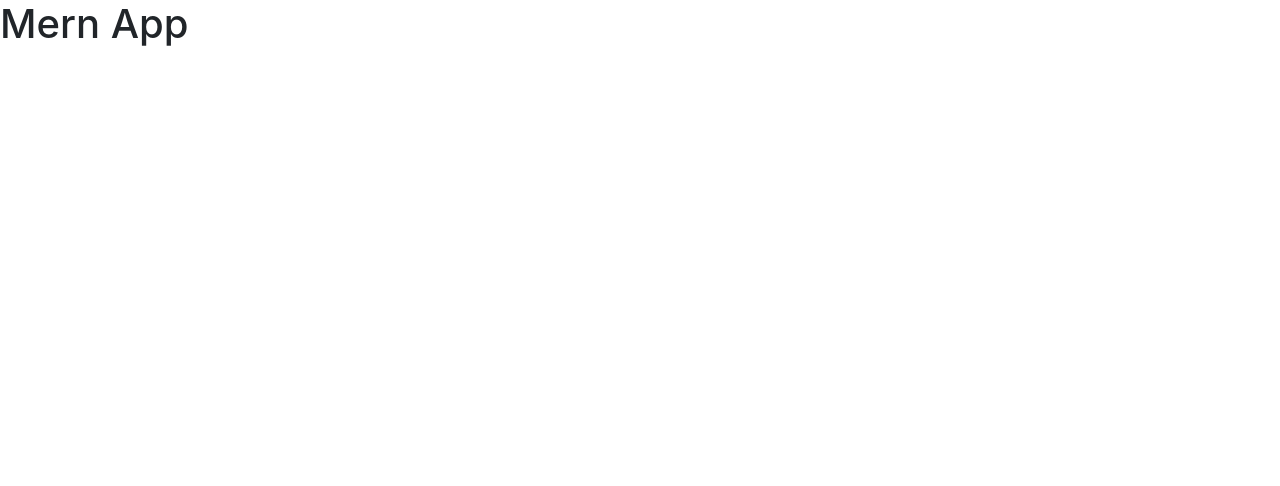
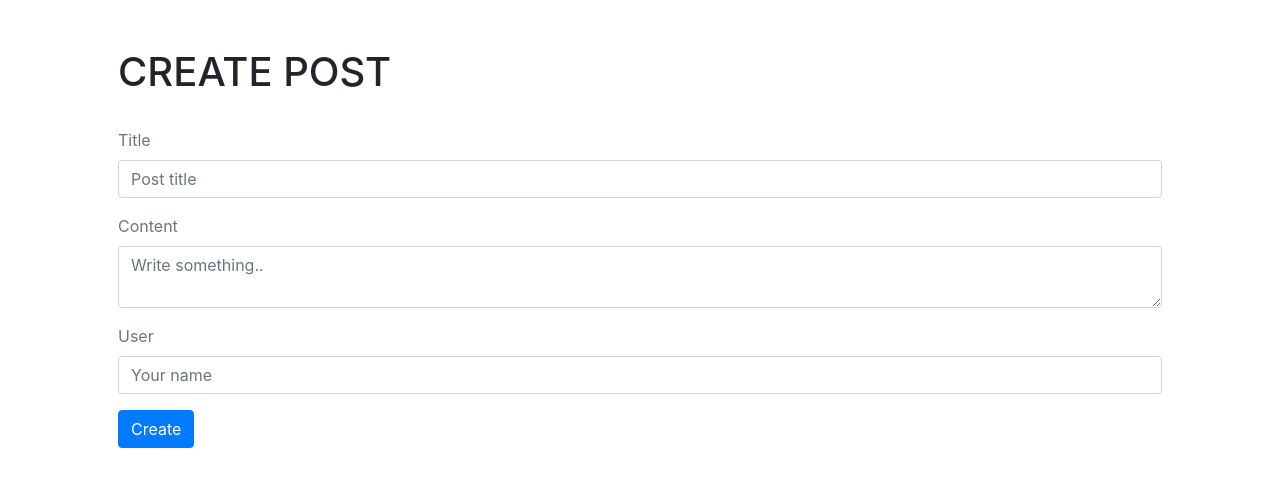
Before and after one commit to ika25/NotePad, a React (Create React App) app in the folder client/: page /create in a window 1280 px wide. Shown: the top 486 px of the page. Built offline with nearby package versions, Linux system fonts and the light colour scheme.

Commit message:
Post create form added

```diff
--- a/client/src/App.js
+++ b/client/src/App.js
@@ -1,7 +1,7 @@
 import React from 'react';
 
 const App = () => (
-    <div>
+    <div className="container p-5">
         <h1>Mern App</h1>
     </div>
 );
--- /dev/null
+++ b/client/src/Create.js
@@ -0,0 +1,27 @@
+import React, { useState } from 'react';//useState function to create a state.going to use event change handlers here and each of these input fields.
+
+const Create = () => (
+    <div className="container p-5">
+        <h1>CREATE POST</h1>
+        <br />
+        <form>
+            <div className="form-group">
+                <label className="text-muted">Title</label>
+                <input type="text" className="form-control" placeholder="Post title" required />
+            </div>
+            <div className="form-group">
+                <label className="text-muted">Content</label>
+                <textarea type="text" className="form-control" placeholder="Write something.." required />
+            </div>
+            <div className="form-group">
+                <label className="text-muted">User</label>
+                <input type="text" className="form-control" placeholder="Your name" required />
+            </div>
+            <div>
+                <button className="btn btn-primary">Create</button>
+            </div>
+        </form>
+    </div>
+);
+
+export default Create;
--- a/client/src/Routes.js
+++ b/client/src/Routes.js
@@ -1,13 +1,14 @@
 import React from 'react';
 import { BrowserRouter, Switch, Route } from 'react-router-dom';
 import App from './App';
+import Create from './Create';
 
 const Routes = () => {
     return (
         <BrowserRouter>
             <Switch>
                 <Route path="/" exact component={App} />
-
+                <Route path="/create" exact component={Create} />
             </Switch>
         </BrowserRouter>
     );
--- a/client/src/index.js
+++ b/client/src/index.js
@@ -1,7 +1,7 @@
 import React from 'react';
 import ReactDOM from 'react-dom';
 import './index.css';
-import Routes from './App';
+import Routes from './Routes';
 
 
 ReactDOM.render(
```
